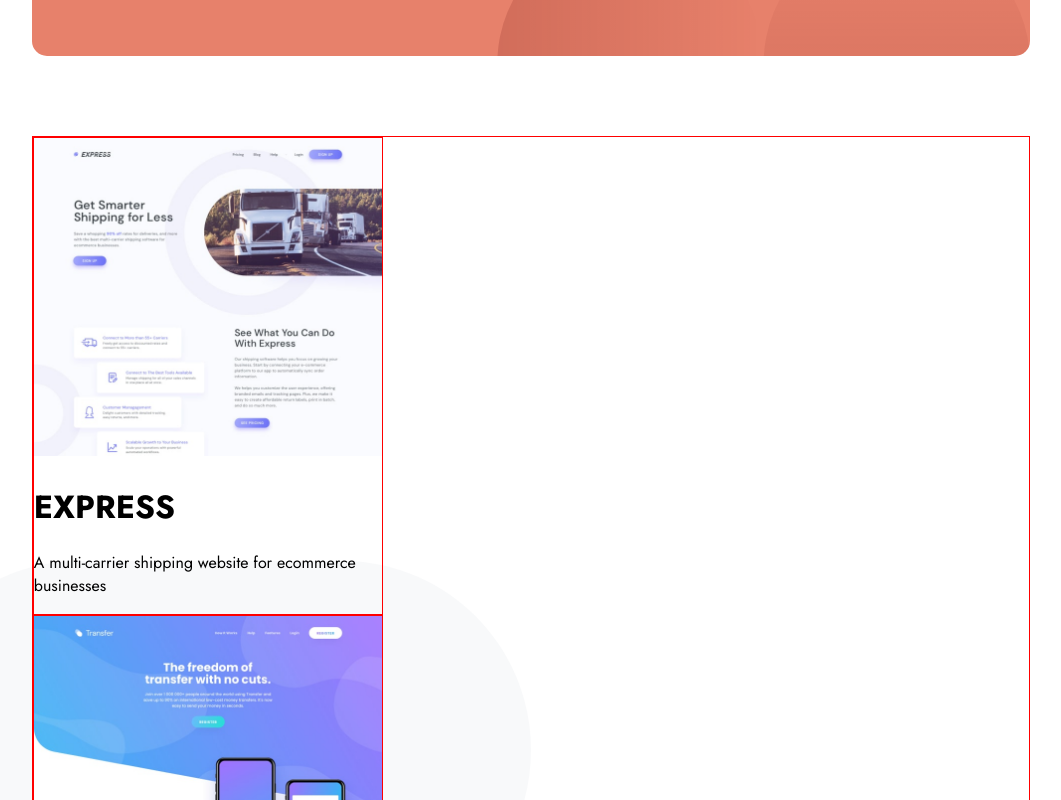
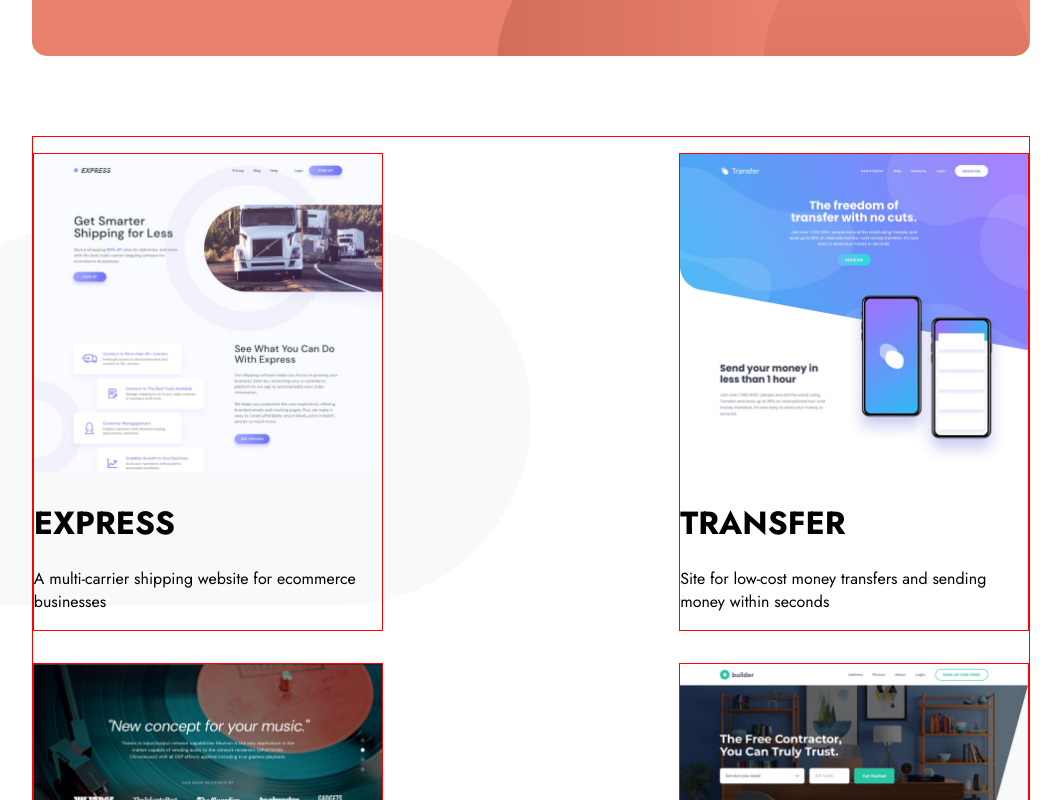
Before and after one commit to SJellen/designo, a Next.js app: page /webdesign in a window 1280 px wide. Shown: the part 360-1160 px from the top of the page, without its empty margins (109-1170 px from the left). Built offline with nearby package versions, Linux system fonts and the light colour scheme.

Commit message:
work on webDesign tiles

```diff
--- a/components/WebDesign/ProjectTiles.js
+++ b/components/WebDesign/ProjectTiles.js
@@ -19,7 +19,7 @@ export default function ProjectTiles() {
     ))
 
     return (
-        <div>
+        <div className={styles.flexContainer}>
             {webTiles}
         </div>
     )
--- a/styles/ProjectContainer.module.scss
+++ b/styles/ProjectContainer.module.scss
@@ -5,5 +5,4 @@
     height: auto;
     border: 1px solid red;
     margin: 5rem auto;
-
 }
--- a/styles/ProjectTIle.module.scss
+++ b/styles/ProjectTIle.module.scss
@@ -5,4 +5,13 @@
     width: 350px;
     height: 478px;
     border: 1px solid red;
+    margin-top: 1rem;
+    margin-bottom: 1rem;
 }
+
+.flexContainer {
+    display: flex;
+    flex-direction: row;
+    flex-wrap: wrap;
+    justify-content: space-between;
+}
```
